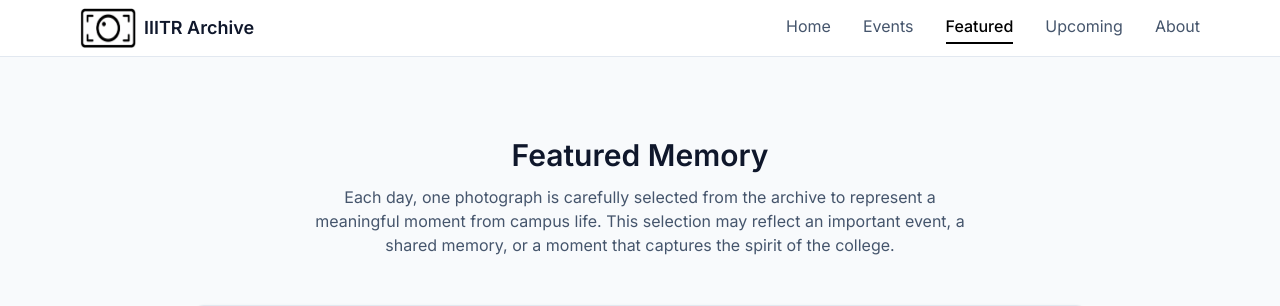
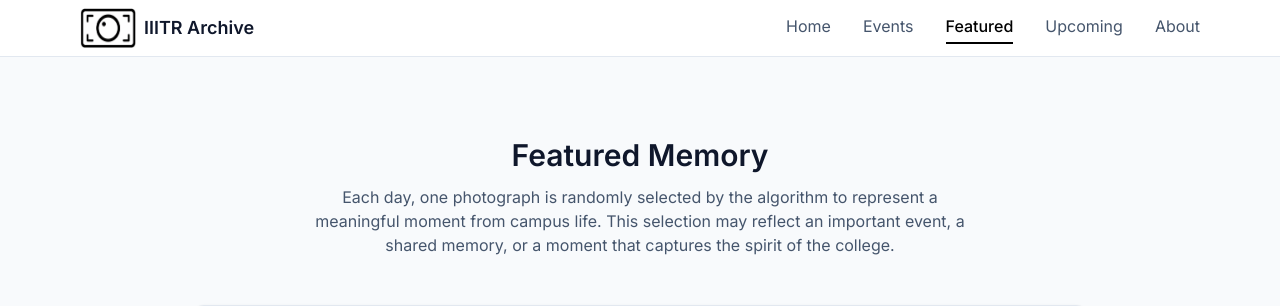
Before and after one commit to harsh373/Memory, a React (Vite) app in the folder frontend/: page /featured in a window 1280 px wide. Shown: the top 306 px of the page. Built offline with nearby package versions, Linux system fonts and the light colour scheme; no server answers.

Commit message:
word change in Featured.tsx

```diff
--- a/frontend/src/pages/Featured.tsx
+++ b/frontend/src/pages/Featured.tsx
@@ -13,8 +13,8 @@ export default function Featured() {
             Featured Memory
           </h1>
           <p className="mt-3 text-slate-600 max-w-2xl mx-auto">
-            Each day, one photograph is carefully selected from the
-            archive to represent a meaningful moment from campus life.
+            Each day, one photograph is randomly selected by the
+            algorithm to represent a meaningful moment from campus life.
             This selection may reflect an important event, a shared
             memory, or a moment that captures the spirit of the college.
           </p>
```
